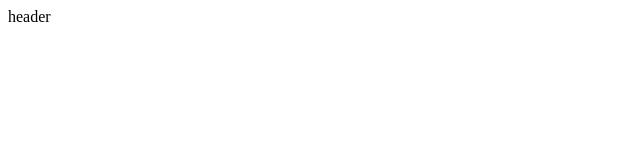
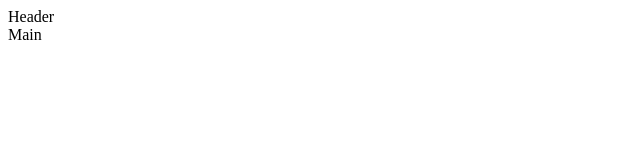
Before and after one commit to Amirrr1987/cssgrid, a plain HTML site: page index.html in a window 1280 px wide. Shown: the full height of the page, 0-640 px from the left. Drawn offline with Linux system fonts and the light colour scheme.

Commit message:
add Main tag class and Main content

```diff
--- a/index.html
+++ b/index.html
@@ -6,6 +6,7 @@
     <title>Document</title>
 </head>
 <body>
-    <header class="header">header</header>
+    <header class="header">Header</header>
+    <main class="main">Main</main>
 </body>
 </html>
```
